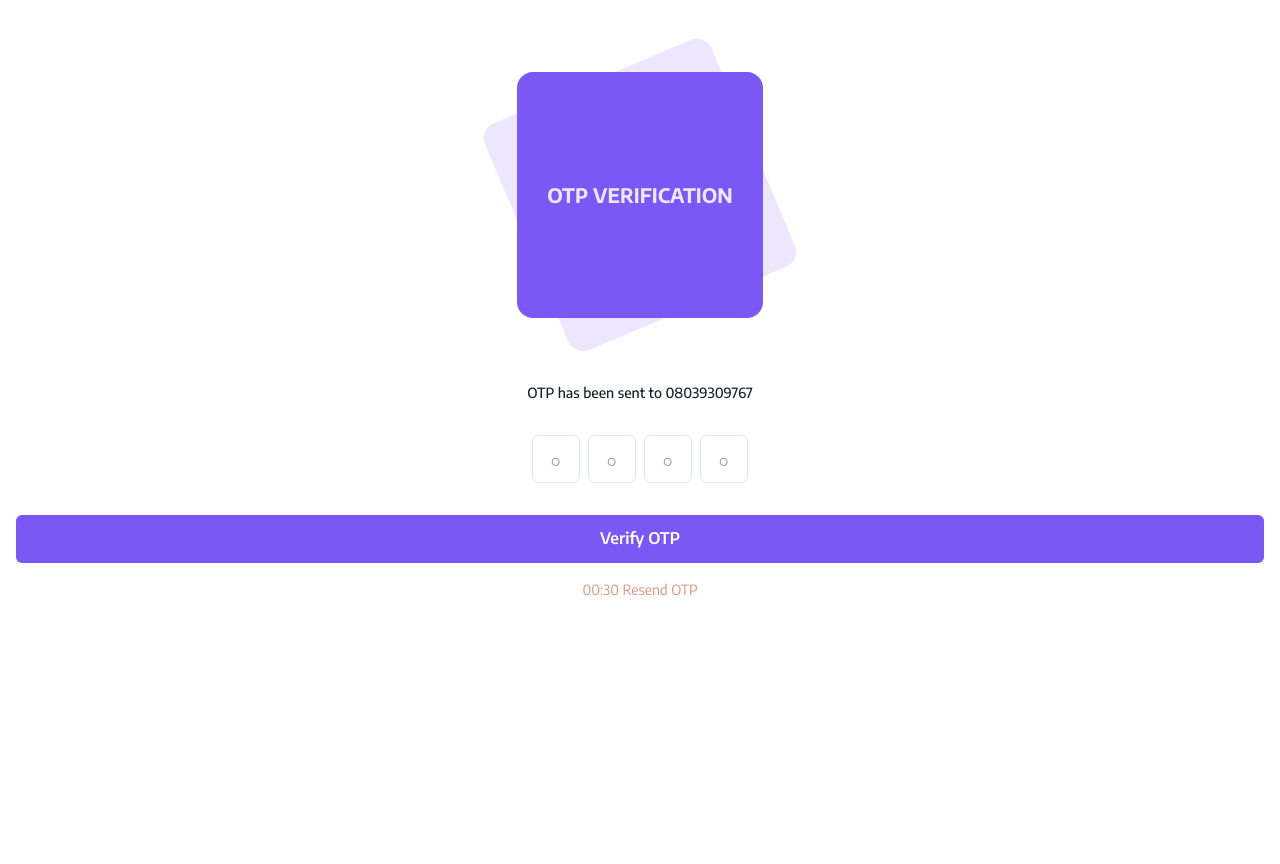
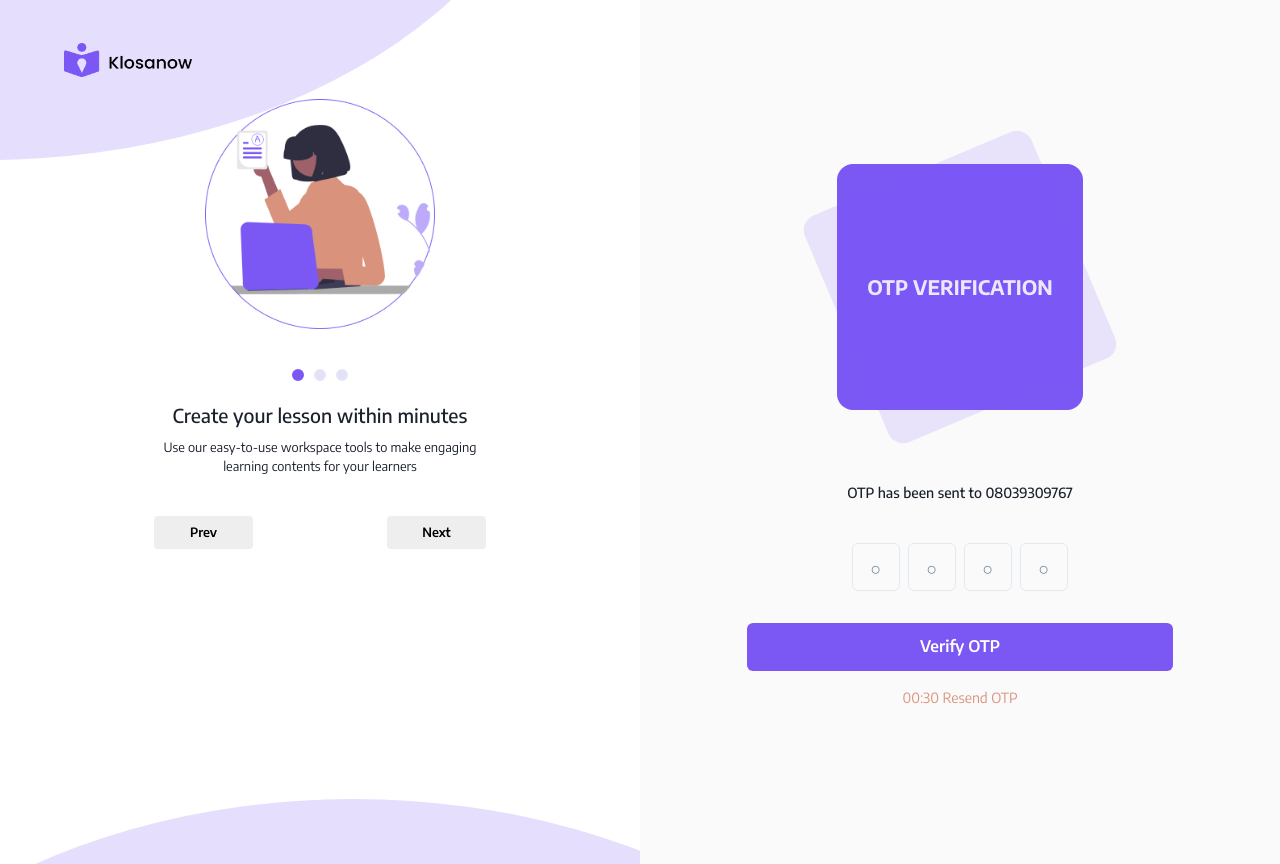
Before and after one commit to KlosaNow/klosanow-frontend, a React (Vite) app: page /otp in a window 1280 px wide. Before the commit the page ends 800 px from the top, so only its background shows below. Built offline with nearby package versions, Linux system fonts and the light colour scheme.

Commit message:
Update Otp.tsx

```diff
--- a/src/pages/Authentication/Otp/Otp.tsx
+++ b/src/pages/Authentication/Otp/Otp.tsx
@@ -1,38 +1,111 @@
-import { Box, HStack, PinInput, PinInputField, Text, Button } from '@chakra-ui/react'
+import {
+  Box,
+  HStack,
+  PinInput,
+  PinInputField,
+  Text,
+  Button,
+  Flex,
+  VStack,
+  Image,
+} from "@chakra-ui/react";
+
+import logo from "../../../assets/SplashScreenImg/SplashLogo.png";
+import { slides } from "../../SlideData";
+import { OnboardingSlides } from "../../";
 export default function Otp(): JSX.Element {
+  return (
+    <>
+      <Box hideBelow="lg">
+        <svg
+          style={{ position: "absolute", zIndex: "-1" }}
+          width="568"
+          height="160"
+          viewBox="0 0 568 160"
+          fill="none"
+          xmlns="http://www.w3.org/2000/svg"
+        >
+          <ellipse
+            cx="-14.5"
+            cy="-240.5"
+            rx="582.5"
+            ry="400.5"
+            fill="#E5DEFD"
+          />
+        </svg>
+      </Box>
 
-    return (
-        <Box py='2rem' px='1rem'>
-            <Box display='flex' justifyContent='center' alignItems='center' mt='2.5rem'>
+      <Flex width="100%" height={{ base: "100dvh", lg: "100%" }}>
+        <VStack
+          width={{ lg: "50%", md: "0%" }}
+          hideBelow="lg"
+          display="flex"
+          py="2rem"
+          px="1rem"
+        >
           <Box
-                    position='absolute'
-                    bgColor='rgba(123, 88, 244, 0.14)'
-                    borderRadius='2xl'
-                    p='2rem'
-                    width='246px'
-                    height='246px'
-                    transform='rotate(-22.92deg)'
-
+            style={{ position: "absolute", top: "5%", left: "5%" }}
+            width="8rem"
+          >
+            <Image src={logo} alt="Dan Abramov" />
+          </Box>
+          <OnboardingSlides slides={slides} />
+        </VStack>
+        <Box
+          w={{ base: "100%", lg: "50%" }}
+          bg={{ lg: "#fafafa" }}
+          py="2rem"
+          px="1rem"
+          display="flex"
+          alignItems="center"
+          justifyContent="center"
+        >
+          <VStack width={{ base: "100%", lg: "70%" }} margin="auto">
+            <Box
+              width={{ md: "100%", lg: "70%" }}
+              margin="auto"
+              display="flex"
+              justifyContent="center"
+              alignItems="center"
+              mt="2.5rem"
+            >
+              <Box
+                position="absolute"
+                bgColor="rgba(123, 88, 244, 0.14)"
+                borderRadius="2xl"
+                p="2rem"
+                width="246px"
+                height="246px"
+                transform="rotate(-22.92deg)"
               ></Box>
               <Box
-                    bgColor='primary.50'
-                    borderRadius='2xl'
-                    width='246px'
-                    height='246px'
-                    display='flex'
-                    alignItems='center'
-                    justifyContent='center'
+                bgColor="primary.50"
+                borderRadius="2xl"
+                width="246px"
+                height="246px"
+                display="flex"
+                alignItems="center"
+                justifyContent="center"
               >
-                    <Text color='neutral.50' textAlign='center' fontSize='xl' fontWeight='bold' >OTP VERIFICATION</Text>
+                <Text
+                  color="neutral.50"
+                  textAlign="center"
+                  fontSize="xl"
+                  fontWeight="bold"
+                >
+                  OTP VERIFICATION
+                </Text>
               </Box>
             </Box>
-            <Box mt='4rem'>
-                <Text textAlign='center' fontSize='sm' fontWeight='medium'>OTP has been sent to 08039309767</Text>
+            <Box mt="4rem">
+              <Text textAlign="center" fontSize="sm" fontWeight="medium">
+                OTP has been sent to 08039309767
+              </Text>
             </Box>
 
-            <Box as='form' py='2rem'>
-                <HStack display='flex' justifyContent='center'>
-                    <PinInput size='lg' otp >
+            <Box as="form" py="2rem" width="100%">
+              <HStack display="flex" justifyContent="center">
+                <PinInput size="lg" otp>
                   <PinInputField />
                   <PinInputField />
                   <PinInputField />
@@ -40,14 +113,51 @@ export default function Otp(): JSX.Element {
                 </PinInput>
               </HStack>
 
+              <Box display="flex" justifyContent="center" mt="2rem">
+                <Button
+                  width="100%"
+                  p="1.5rem"
+                  color="neutral.50"
+                  bgColor="primary.50"
+                >
+                  Verify OTP
+                </Button>
+              </Box>
+              <Text
+                textAlign="center"
+                fontSize="sm"
+                color="secondary.50"
+                mt="1rem"
+              >
+                00:30 Resend OTP
+              </Text>
+            </Box>
+          </VStack>
+        </Box>
+      </Flex>
 
-                <Box display='flex' justifyContent='center' mt='2rem'>
-                    <Button width='100%' p='1.5rem' color='neutral.50' bgColor='primary.50'>Verify OTP</Button>
+      <Box
+        hideBelow="lg"
+        style={{
+          position: "absolute",
+          zIndex: "-2",
+          bottom: "0",
+          overflow: "hidden",
+          width: "50%",
+          height: "5rem",
+        }}
+      >
+        <svg
+          style={{ position: "absolute", bottom: "-20px" }}
+          width="708"
+          height="85"
+          viewBox="0 0 708 85"
+          fill="none"
+          xmlns="http://www.w3.org/2000/svg"
+        >
+          <ellipse cx="353.5" cy="400.5" rx="582.5" ry="400.5" fill="#E5DEFD" />
+        </svg>
       </Box>
-                <Text textAlign='center' fontSize='sm' color='secondary.50' mt='1rem'>00:30 Resend OTP</Text>
-            </Box>
-
-
-        </Box>
-    )
+    </>
+  );
 }
```
Lines whose indentation alone changed are shown as unchanged.
